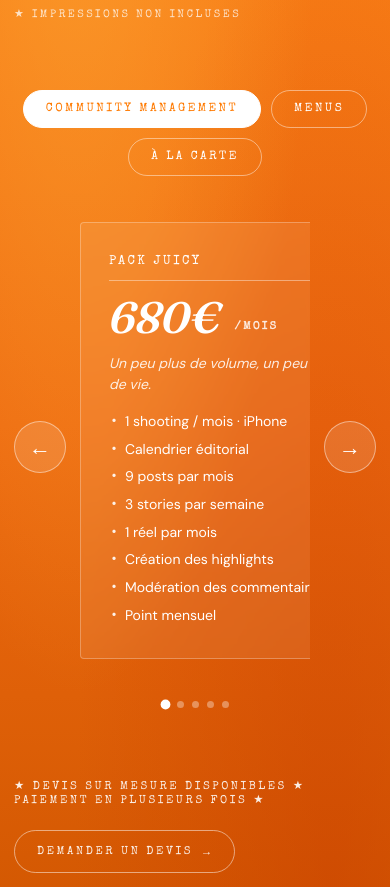
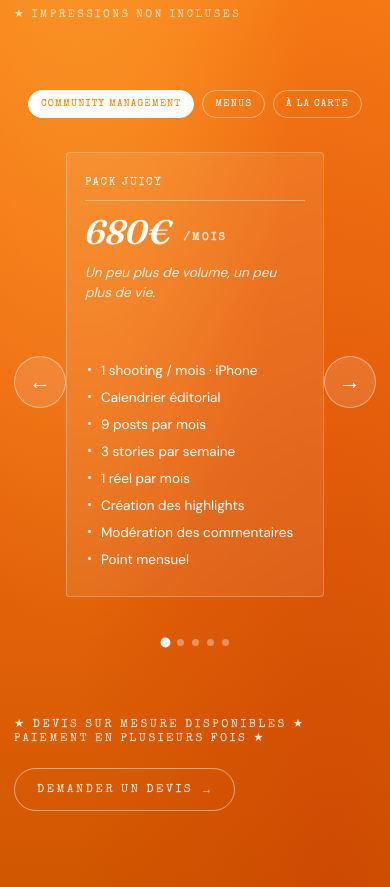
Before and after one commit to C-3TO/Flav-Homepage, a plain HTML site: page index.html in a window 390 px wide. Shown: the part 7408-8295 px from the top of the page. Drawn offline with nearby package versions, Linux system fonts and the light colour scheme.

Commit message:
Update index.html

```diff
--- a/index.html
+++ b/index.html
@@ -718,6 +718,24 @@
     .svc-desc{font-size:14px}
     .about p{font-size:15.5px}
 
+    /* ---- Pricing section (menu) mobile fix ---- */
+    /* Tabs: tighter padding + smaller text so "COMMUNITY MANAGEMENT" fits */
+    .menu-tabs{gap:8px;margin-bottom:28px}
+    .menu-tab{font-size:10.5px;letter-spacing:.12em;padding:9px 14px}
+
+    /* Carousel: hide arrows on mobile (dots + swipe handle nav), let cards fill */
+    .menu-carousel{gap:0}
+    .car-nav{display:none}
+    .car-track{padding:6px 0 20px;gap:14px}
+    .car-card{
+      flex:0 0 100%;
+      padding:26px 22px 24px;
+    }
+    .car-price{font-size:38px}
+    .car-ribbon{font-size:11.5px;letter-spacing:.14em}
+    .car-card ul li{font-size:13.5px}
+    .car-sub{font-size:13.5px}
+
     /* Footer: stack nav links under brand */
     .foot{flex-direction:column;align-items:flex-start;gap:16px}
     .foot-links{flex-wrap:wrap;gap:14px 20px}
@@ -739,7 +757,13 @@
     .hero-ctas{gap:10px;width:100%}
     .btn{width:100%;justify-content:center;padding:13px 18px}
     .tagline{font-size:12px;letter-spacing:.3em;padding:8px 16px}
-  }
+
+    /* Pricing: tighter card padding + tab text on very small screens */
+    .menu-tab{font-size:10px;letter-spacing:.1em;padding:8px 12px}
+    .car-card{padding:24px 18px 22px}
+    .car-price{font-size:34px}
+  }
+
 </style>
 </head>
 <body data-variant="1" data-noise="on" data-rotation="on">
```
